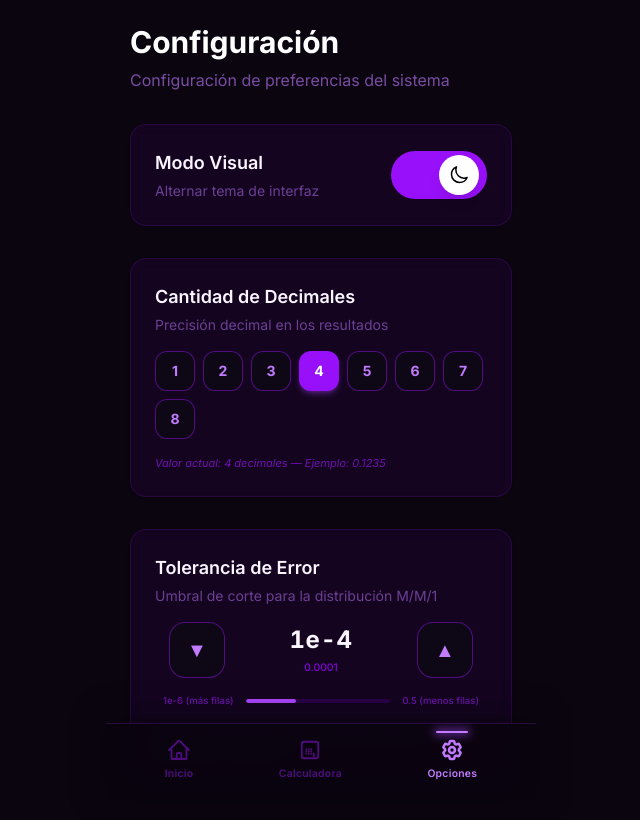
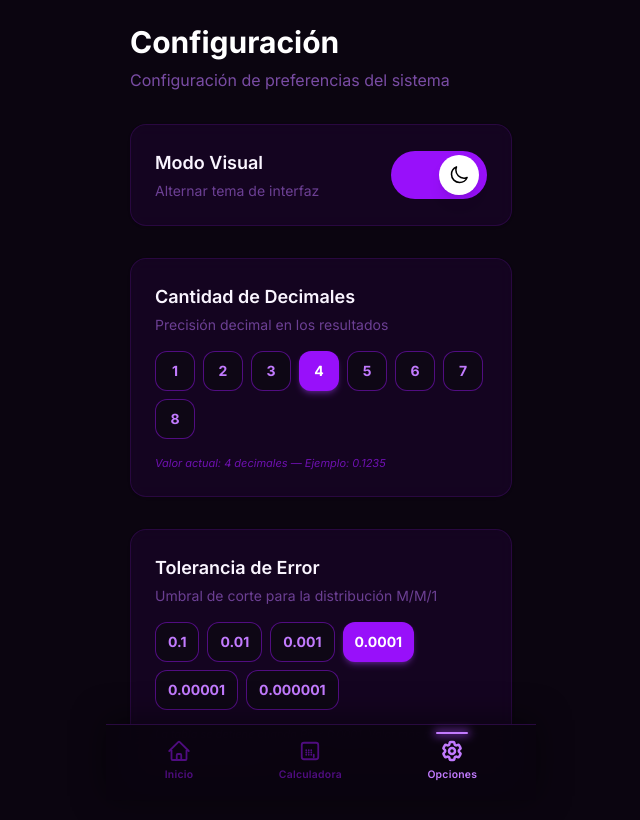
Before and after one commit to jregnaultt/simulacion-y-optimizacion-calculadora, a React (Vite) app: page / in a window 1280 px wide. Both pictures are taken after a click on the button "Opciones". Shown: the top 820 px of the page, without its empty margins (319-959 px from the left). Built offline with nearby package versions, Linux system fonts and the light colour scheme.

Commit message:
modificacion del selector de error

```diff
--- a/src/views/OptionsView.tsx
+++ b/src/views/OptionsView.tsx
@@ -42,6 +42,15 @@ function MoonIcon() {
 
 const DECIMAL_OPTIONS = [1, 2, 3, 4, 5, 6, 7, 8];
 
+const TOLERANCE_OPTIONS = [
+  { value: 0.1, label: "0.1" },
+  { value: 0.01, label: "0.01" },
+  { value: 0.001, label: "0.001" },
+  { value: 0.0001, label: "0.0001" },
+  { value: 0.00001, label: "0.00001" },
+  { value: 0.000001, label: "0.000001" },
+];
+
 /* ─── Toast Alert Component ─── */
 function ToleranceToast({
   message,
@@ -76,23 +85,21 @@ function ToleranceToast({
 
 export default function OptionsView() {
   const { isDark, toggle } = useTheme();
-  const {
-    decimals,
-    tolerance,
-    setDecimals,
-    increaseTolerance,
-    decreaseTolerance,
-  } = useSettings();
+  const { decimals, tolerance, setDecimals, setTolerance } = useSettings();
 
   /* ─── Toast state ─── */
   const [toastVisible, setToastVisible] = useState(false);
   const [toastMessage, setToastMessage] = useState("");
   const timerRef = useRef<ReturnType<typeof setTimeout> | null>(null);
 
-  const showToast = (direction: "up" | "down", newVal: number) => {
-    const dirText = direction === "up" ? "más filas" : "menos filas";
+  const handleToleranceChange = (newVal: number) => {
+    const moreRows = newVal < tolerance;
+    setTolerance(newVal);
+
     setToastMessage(
-      `Tolerancia → ${newVal.toExponential(0)} — La tabla mostrará ${dirText}`
+      moreRows
+        ? `Más precisión — La tabla mostrará más filas`
+        : `Menos precisión — La tabla mostrará menos filas`
     );
     setToastVisible(true);
 
@@ -100,28 +107,11 @@ export default function OptionsView() {
     timerRef.current = setTimeout(() => setToastVisible(false), 3000);
   };
 
-  // Cleanup timer on unmount
   useEffect(() => {
     return () => {
       if (timerRef.current) clearTimeout(timerRef.current);
     };
   }, []);
-
-  const handleIncrease = () => {
-    const next = Math.min(0.5, tolerance * 10);
-    increaseTolerance();
-    showToast("down", next); // higher tolerance = less rows
-  };
-
-  const handleDecrease = () => {
-    const next = Math.max(0.000001, tolerance / 10);
-    decreaseTolerance();
-    showToast("up", next); // lower tolerance = more rows
-  };
-
-  // Check if buttons are at limits
-  const atMax = tolerance >= 0.5;
-  const atMin = tolerance <= 0.000001;
 
   return (
     <>
@@ -218,81 +208,29 @@ export default function OptionsView() {
               </p>
             </div>
 
-            {/* ─── Stepper Control ─── */}
-            <div className="flex items-center justify-center gap-4">
-              {/* Decrease (more precise = more rows) */}
+            {/* ─── Chip Selector ─── */}
+            <div className="flex flex-wrap gap-2">
+              {TOLERANCE_OPTIONS.map((opt) => (
                 <button
-                onClick={handleDecrease}
-                disabled={atMin}
+                  key={opt.value}
+                  onClick={() => handleToleranceChange(opt.value)}
                   className={`
-                  flex items-center justify-center w-14 h-14 rounded-2xl
-                  text-xl font-bold transition-all duration-200
+                    px-3 h-10 rounded-xl text-sm font-bold transition-all duration-200
                     ${
-                    atMin
-                      ? "bg-slate-100 dark:bg-purple-950/30 text-slate-300 dark:text-purple-900 cursor-not-allowed"
-                      : "bg-white dark:bg-[#0e0715] border border-slate-300 dark:border-purple-800/70 text-purple-600 dark:text-purple-400 hover:border-purple-500 dark:hover:border-purple-600/80 hover:shadow-md hover:shadow-purple-500/20 active:scale-95"
+                      tolerance === opt.value
+                        ? "bg-purple-600 text-white shadow-md shadow-purple-500/30"
+                        : "bg-white dark:bg-[#0e0715] border border-slate-300 dark:border-purple-800/70 text-slate-600 dark:text-purple-400 hover:border-purple-500 dark:hover:border-purple-600/80"
                     }
                   `}
-                aria-label="Disminuir tolerancia"
                 >
-                ▼
+                  {opt.label}
                 </button>
-
-              {/* Current value display */}
-              <div className="flex flex-col items-center min-w-[10rem]">
-                <span className="text-2xl font-bold text-slate-900 dark:text-purple-50 tabular-nums tracking-wide">
-                  {tolerance.toExponential(0)}
-                </span>
-                <span className="text-[0.65rem] text-slate-400 dark:text-purple-700 font-medium mt-1">
-                  {tolerance.toFixed(
-                    Math.max(0, -Math.floor(Math.log10(tolerance)))
-                  )}
-                </span>
-              </div>
-
-              {/* Increase (less precise = fewer rows) */}
-              <button
-                onClick={handleIncrease}
-                disabled={atMax}
-                className={`
-                  flex items-center justify-center w-14 h-14 rounded-2xl
-                  text-xl font-bold transition-all duration-200
-                  ${
-                    atMax
-                      ? "bg-slate-100 dark:bg-purple-950/30 text-slate-300 dark:text-purple-900 cursor-not-allowed"
-                      : "bg-white dark:bg-[#0e0715] border border-slate-300 dark:border-purple-800/70 text-purple-600 dark:text-purple-400 hover:border-purple-500 dark:hover:border-purple-600/80 hover:shadow-md hover:shadow-purple-500/20 active:scale-95"
-                  }
-                `}
-                aria-label="Aumentar tolerancia"
-              >
-                ▲
-              </button>
-            </div>
-
-            {/* Scale indicator */}
-            <div className="flex items-center justify-between px-2">
-              <span className="text-[0.6rem] text-slate-400 dark:text-purple-800 font-medium">
-                1e-6 (más filas)
-              </span>
-              <div className="flex-1 mx-3 h-1 bg-slate-100 dark:bg-purple-950/60 rounded-full overflow-hidden">
-                <div
-                  className="h-full bg-purple-400 dark:bg-purple-500 rounded-full transition-all duration-500"
-                  style={{
-                    width: `${
-                      ((Math.log10(tolerance) + 6) / (Math.log10(0.5) + 6)) *
-                      100
-                    }%`,
-                  }}
-                />
-              </div>
-              <span className="text-[0.6rem] text-slate-400 dark:text-purple-800 font-medium">
-                0.5 (menos filas)
-              </span>
+              ))}
             </div>
 
             <p className="text-[11px] text-slate-400 dark:text-purple-800 italic">
-              La tabla de distribución M/M/1 se detiene cuando Pn &lt;{" "}
-              {tolerance.toExponential(0)}. Valor menor = más filas.
+              La tabla se detiene cuando Pn &lt; {tolerance}. Valor más pequeño
+              = más filas en la tabla.
             </p>
           </div>
         </section>
```
Lines whose indentation alone changed are shown as unchanged.
